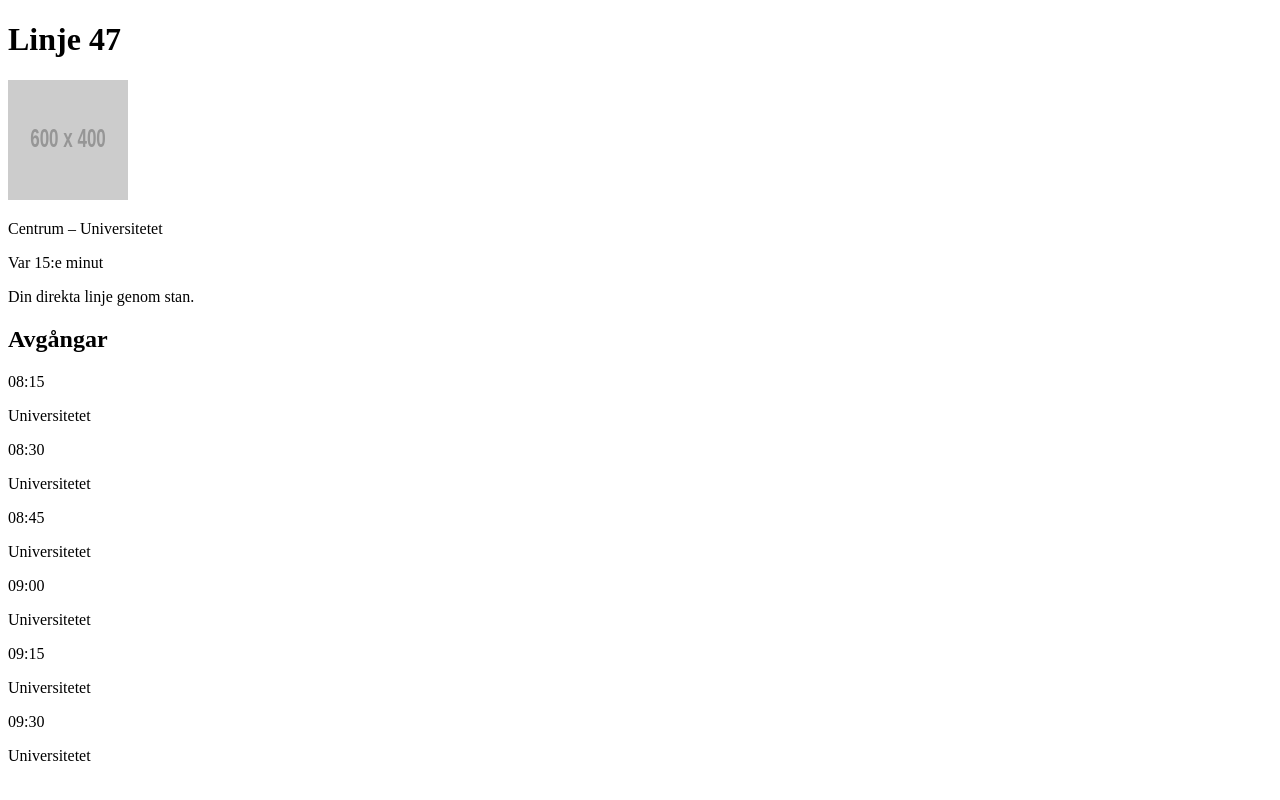
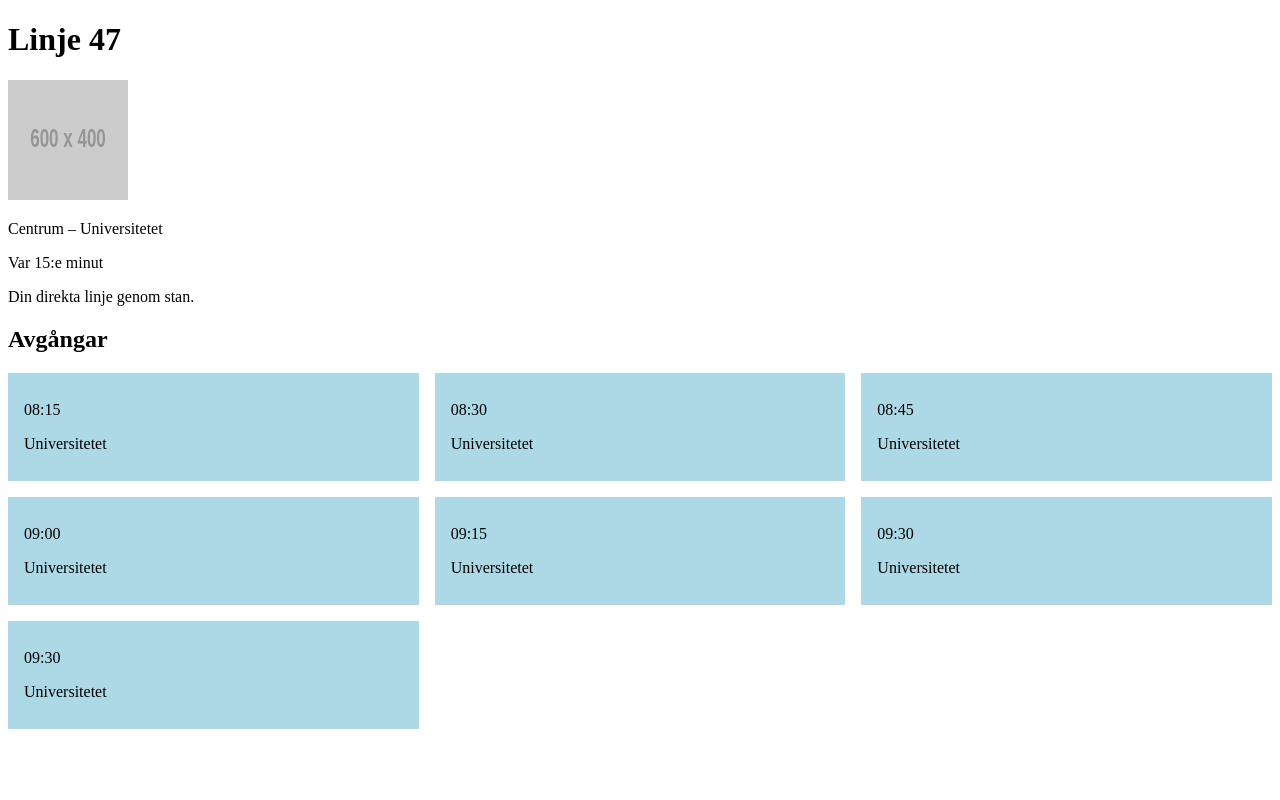
Before and after one commit to samanefahimzad/v36-linje-camp, a plain HTML site: page index.html in a window 1280 px wide. Drawn offline with Linux system fonts and the light colour scheme; placeholder pictures from the web are drawn by us.

Commit message:
CSS: avgångstavla med Grid och fr

```diff
--- a/index.html
+++ b/index.html
@@ -49,6 +49,10 @@
   <p class="tid">09:30</p>
   <p class="dest">Universitetet</p>
 </article>
+<article class="avgang">
+  <p class="tid">09:30</p>
+  <p class="dest">Universitetet</p>
+</article>
 
 </div>
 
--- a/style.css
+++ b/style.css
@@ -0,0 +1,10 @@
+.tabla{
+    display: grid;
+    grid-template-columns: 1fr 1fr 1fr;
+    gap: 1rem;
+}
+.avgang{
+    background: lightblue;
+    padding: 0.75rem 1rem;
+
+}
```
